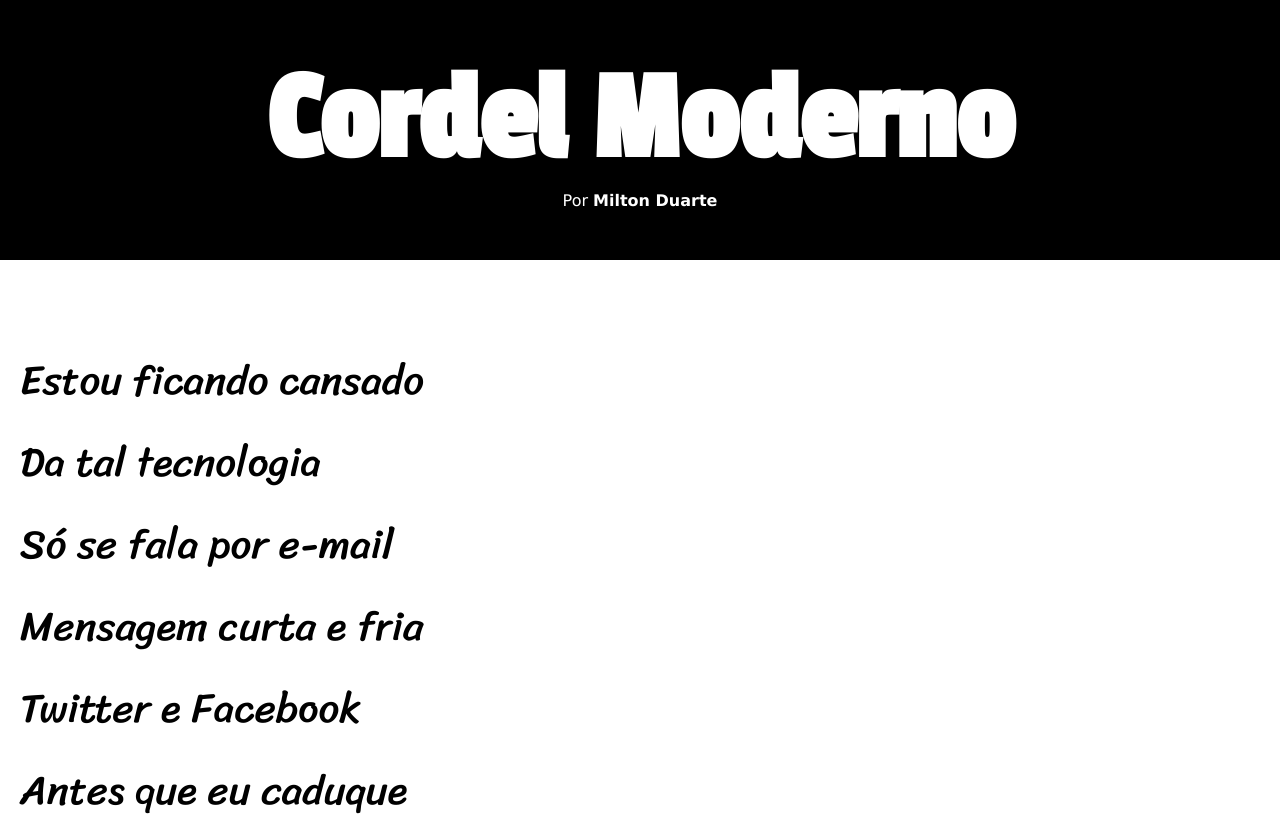
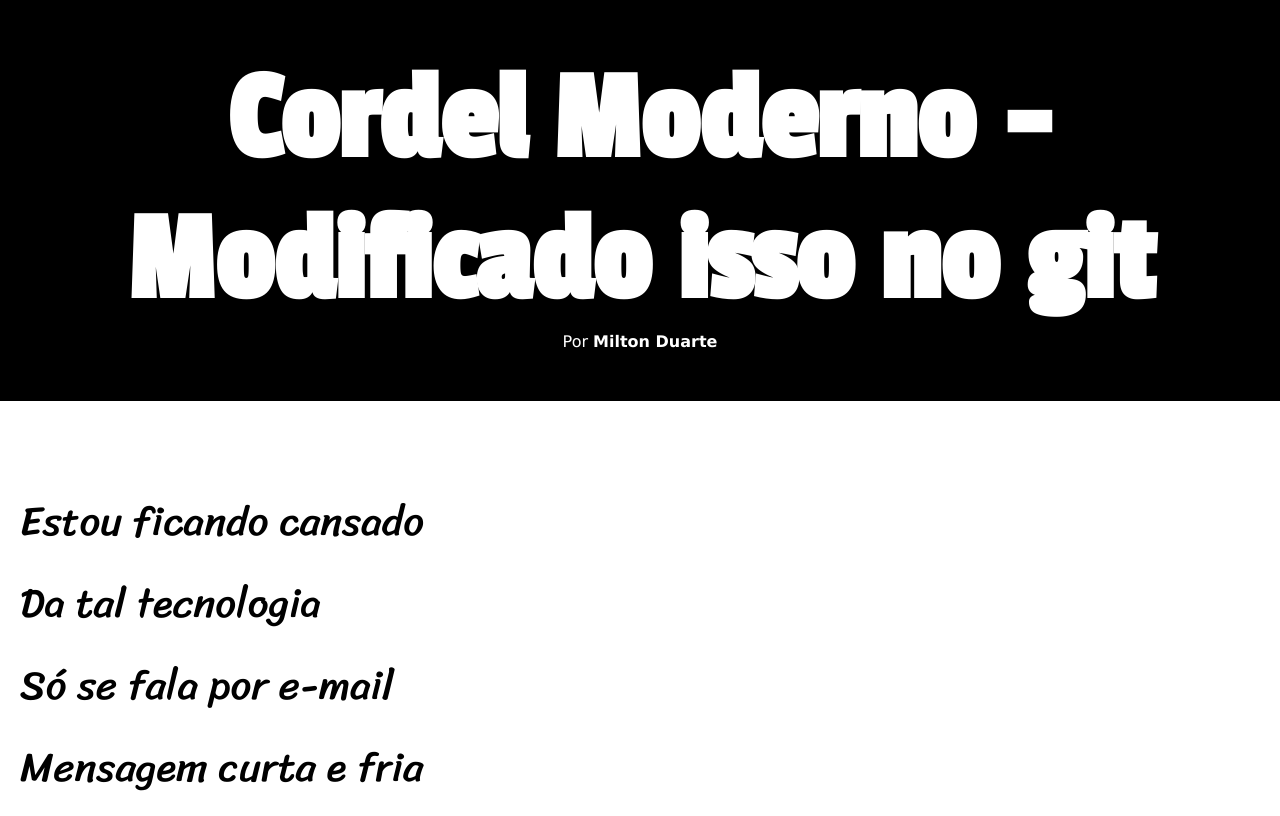
Before and after one commit to luizbearzi/projeto-cordel, a plain HTML site: page index.html in a window 1280 px wide. Shown: the top 816 px of the page. Drawn offline with Linux system fonts and the light colour scheme.

Commit message:
alterando h1 do header

```diff
--- a/index.html
+++ b/index.html
@@ -10,7 +10,7 @@
 <body>
     <header>
         <h1>
-            Cordel Moderno
+            Cordel Moderno - Modificado isso no git
         </h1>
         <p>Por <a href="https://www.recantodasletras.com.br/poesias/3186743" target="_blank">Milton Duarte </a></p>
     </header>
```
